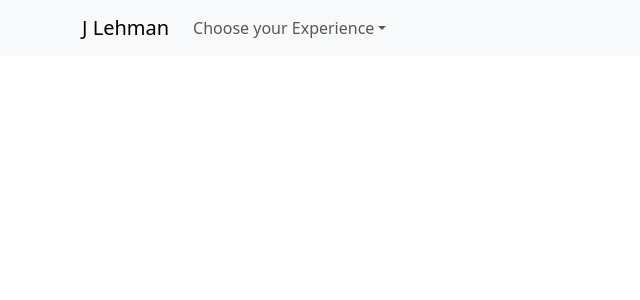
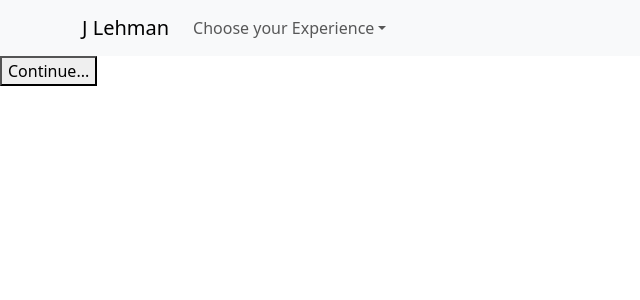
Before and after one commit to joshl26/portfolio-2023, a React (Create React App) app: page / in a window 1280 px wide. Shown: the top 300 px of the page, without its empty margins (0-640 px from the left). Built offline with nearby package versions, Linux system fonts and the light colour scheme; a web font is replaced by a local one.

Commit message:
landing-page

```diff
--- a/src/App.jsx
+++ b/src/App.jsx
@@ -9,6 +9,8 @@ import "bootstrap/dist/css/bootstrap.min.css";
 import Menu from "./components/Menu";
 import { TypeAnimation } from "react-type-animation";
 import { Col, Container, Nav, Navbar, NavDropdown, Row } from "react-bootstrap";
+import ChooseYourExperience from "./components/ChooseYourExperience";
+import LandingPage from "./components/LandingPage";
 
 const ColorMode = React.lazy(() => import("./components/ColorMode"));
 // const Menu = React.lazy(() => import("./components/Menu"));
@@ -24,14 +26,19 @@ function App() {
   const [menuOpened, setMenuOpened] = useState(false);
   const newColorMode = colorMode === "light" ? "dark" : "light";
   const canvasBackGroundColor = colorMode === "light" ? "#ececec" : "#293241";
-  const landingPage = useState(true);
-  const chooseYourExperience = useState(false);
+  const [landingPage, setLandingPage] = useState(true);
+  const [chooseYourExperience, setChooseYourExperience] = useState(false);
 
   // const onColorModeChangeHandler = () => {
   //   setColorMode("dark");
   // };
 
   // useEffect(() => {}, []);
+
+  const chooseExperienceChangeHandler = () => {
+    setChooseYourExperience(!chooseYourExperience);
+    setLandingPage(!landingPage);
+  };
 
   return (
     <ThemeProvider
@@ -40,7 +47,7 @@ function App() {
     >
       <Navbar expand="lg" className="bg-body-tertiary">
         <Container>
-          <Navbar.Brand href="#home">J Lehman</Navbar.Brand>
+          <Navbar.Brand href="/">J Lehman</Navbar.Brand>
           <Navbar.Toggle aria-controls="basic-navbar-nav" />
           <Navbar.Collapse id="basic-navbar-nav">
             <Nav className="me-auto">
@@ -64,6 +71,19 @@ function App() {
           </Navbar.Collapse>
         </Container>
       </Navbar>
+      {chooseYourExperience ? (
+        <ChooseYourExperience colorMode={colorMode} />
+      ) : (
+        ""
+      )}
+      {landingPage ? (
+        <LandingPage
+          chooseExperienceChangeHandler={chooseExperienceChangeHandler}
+        />
+      ) : (
+        ""
+      )}
+
       {/* <Suspense fallback={<LoadingScreen colorMode={colorMode} />}>
         <MotionConfig
           transition={{
--- /dev/null
+++ b/src/components/ChooseYourExperience.css
@@ -0,0 +1,9 @@
+.custom-type-animation-cursor::after {
+  content: "|";
+  animation: cursor 1.1s infinite step-start;
+}
+@keyframes cursor {
+  50% {
+    opacity: 0;
+  }
+}
--- a/src/ChooseYourExperience.jsx
+++ b/src/components/ChooseYourExperience.jsx
@@ -1,6 +1,7 @@
 import React, { useRef, useState } from "react";
 import { Col, Container, Row } from "react-bootstrap";
 import { TypeAnimation } from "react-type-animation";
+import "./ChooseYourExperience.css";
 
 const ChooseYourExperience = ({ colorMode }) => {
   const ref = useRef();
@@ -23,6 +24,7 @@ const ChooseYourExperience = ({ colorMode }) => {
               ref={ref}
               cursor={false}
               style={{
+                color: animatedFontStyleColor,
                 fontSize: "1.75rem",
               }}
               className={CURSOR_CLASS_NAME}
@@ -45,18 +47,6 @@ const ChooseYourExperience = ({ colorMode }) => {
               ]}
               repeat={Infinity}
             />
-
-            <style global jsx>{`
-              .custom-type-animation-cursor::after {
-                content: "|";
-                animation: cursor 1.1s infinite step-start;
-              }
-              @keyframes cursor {
-                50% {
-                  opacity: 0;
-                }
-              }
-            `}</style>
           </>
         </Col>
         <Col md={3}></Col>
--- /dev/null
+++ b/src/components/LandingPage.jsx
@@ -0,0 +1,9 @@
+import React from "react";
+
+const LandingPage = ({ chooseExperienceChangeHandler }) => {
+  return (
+    <button onClick={() => chooseExperienceChangeHandler()}>Continue...</button>
+  );
+};
+
+export default LandingPage;
```
Also changed, not shown: src/components/LandingPage.css (added).
